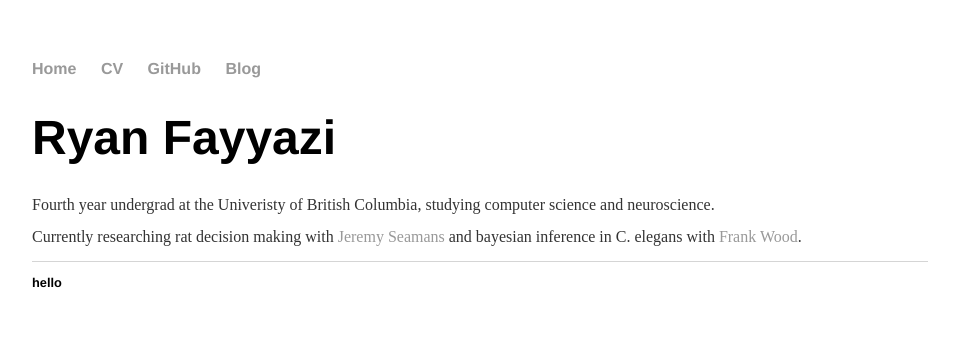
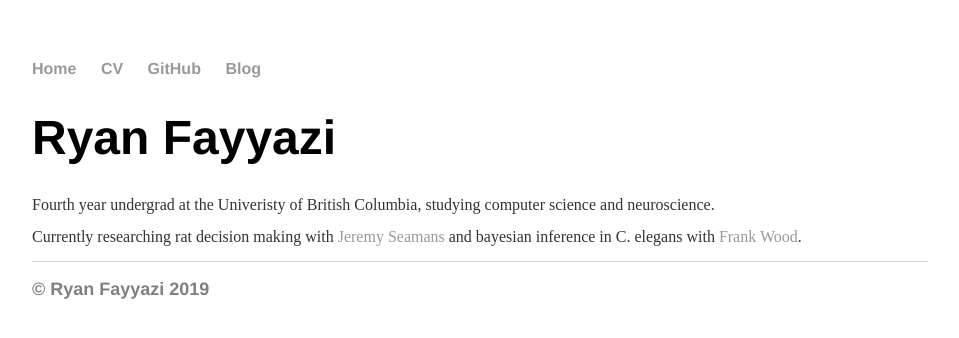
Before and after one commit to rfayyazi/rfayyazi.github.io, a Jekyll site: the page built from index.html, in a window 1280 px wide. Shown: the top 338 px of the page, without its empty margins (160-1119 px from the left). Built offline with Jekyll 4.4.1, drawn with Linux system fonts in a browser that asks for light colours.

Commit message:
Update default.html

```diff
--- a/_layouts/default.html
+++ b/_layouts/default.html
@@ -22,7 +22,7 @@
 			<footer>
 	    		<ul>
 <!-- 	        		<li><a href="mailto:rfayyazi@gmail.com">email</a></li> -->
-				hello
+				<p hello style="color:grey;font-size:18px;">&copy Ryan Fayyazi 2019 </p>
 			</ul>
 			</footer>
 		</body>
```
